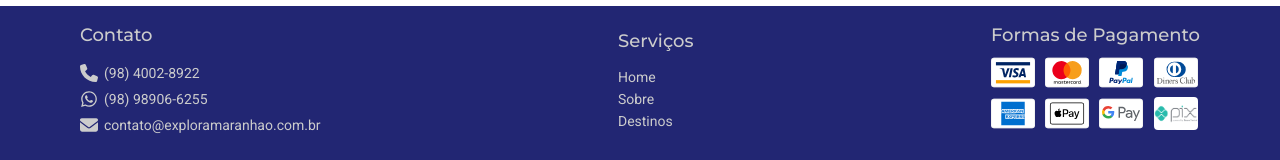
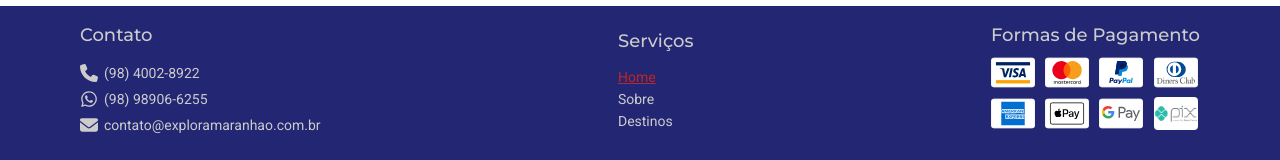
Before and after one commit to kauanguilhermesantos/desafio-v-explora-maranhao, a React (Create React App) app in the folder frontend/: page / in a window 1280 px wide. In both pictures the pointer is over the link 655 px from the left and 1183 px from the top of the page. Shown: the part 1106-1266 px from the top of the page. Built offline with nearby package versions, Linux system fonts and the light colour scheme.

Commit message:
feat: adicionando hover aos serviços do footer

```diff
--- a/frontend/src/components/Footer/footer.css
+++ b/frontend/src/components/Footer/footer.css
@@ -85,7 +85,7 @@
     padding: 1.2rem 0;
 }
 
-.linkLinkedIn:hover, .secaoContato .servicos > p:hover {
+.linkLinkedIn:hover, .secaoContato .servicos > p:hover, .servicos a:hover {
     text-decoration: underline;
     cursor: pointer;
     color: var(--cor-vermelha-primaria);
```
